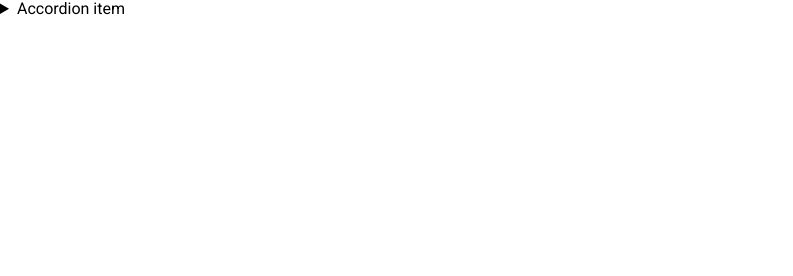
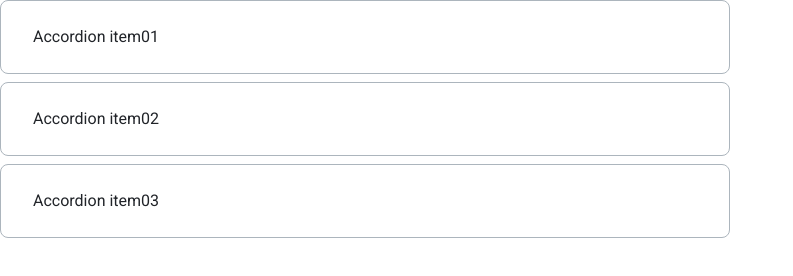
Before and after one commit to js-tasks-ru/htmlcss-20250313_9651027, a website: page 03-lection1/02-accordion/index.html in a window 1280 px wide. Shown: the whole page, without its empty margins (0-793 px from the left). Drawn offline with Linux system fonts and the light colour scheme.

Commit message:
accordion done

```diff
--- a/03-lection1/02-accordion/accordion.css
+++ b/03-lection1/02-accordion/accordion.css
@@ -1 +1,42 @@
-/* Стилизация аккордеона */
+.accordion{
+    width: 730px;
+
+}
+
+.accordion__item{
+    border: 1px solid var(--grey-3);
+    box-sizing: border-box;
+    border-radius: 8px;
+    margin-bottom: 8px;
+
+}
+.accordion__item:last-child {
+    margin-bottom: 0;
+}
+.accordion__item[open].accordion__summary{
+    padding-bottom: 16px;
+}
+.accordion__summary{
+    display: block;
+    padding: 24px 32px;
+    cursor: pointer;
+    outline: none;
+    font-size: 16px;
+    line-height: 24px;
+    color: var(--black);
+}
+
+.accordion__summary::-webkit-details-marker {
+    display: none;
+}
+
+.accordion__content{
+    padding: 0 32px 32px;
+}
+
+.accordion__text {
+    margin: 0;
+    font-size: 16px;
+    line-height: 24px;
+    color: var(--grey-4);
+}
--- a/03-lection1/02-accordion/index.html
+++ b/03-lection1/02-accordion/index.html
@@ -6,13 +6,37 @@
         <link rel="stylesheet" href="./accordion.css">
     </head>
     <body>
-        <details>
-            <summary>
-                Accordion item
-            </summary>
-            <p>
-                Hidden content
-            </p>
-        </details>
+        <div class="accordion">
+            <details class="accordion__item" name="block">
+                <summary class="accordion__summary">
+                    Accordion item01
+                </summary>
+                <div class="accordion__content">
+                    <p class="accordion__text">
+                        Текст (от лат. textus — ткань; сплетение, сочетание) — зафиксированная на каком-либо материальном носителе человеческая мысль; в общем плане связная и полная последовательность символов.
+                    </p>
+                </div>
+            </details>
+            <details class="accordion__item" name="block">
+                <summary class="accordion__summary">
+                    Accordion item02
+                </summary>
+                <div class="accordion__content">
+                    <p class="accordion__text">
+                        Текст (от лат. textus — ткань; сплетение, сочетание) — зафиксированная на каком-либо материальном носителе человеческая мысль; в общем плане связная и полная последовательность символов.
+                    </p>
+                </div>
+            </details>
+            <details class="accordion__item" name="block">
+                <summary class="accordion__summary">
+                    Accordion item03
+                </summary>
+                <div class="accordion__content">
+                    <p class="accordion__text">
+                        Текст (от лат. textus — ткань; сплетение, сочетание) — зафиксированная на каком-либо материальном носителе человеческая мысль; в общем плане связная и полная последовательность символов.
+                    </p>
+                </div>
+            </details>
+        </div>
     </body>
 </html>
```
